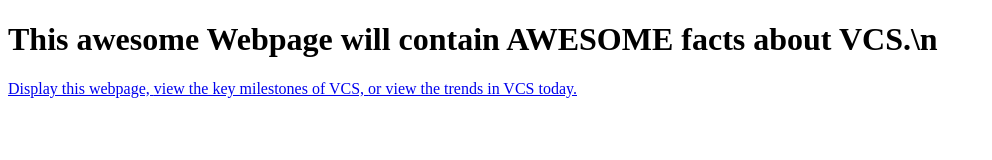
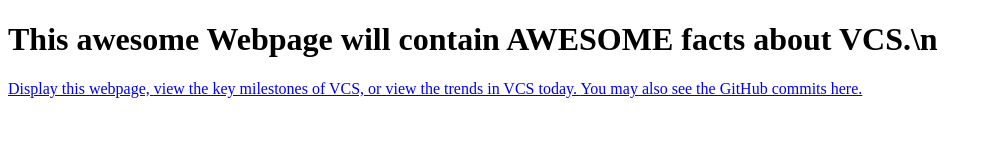
Before and after one commit to enidlodz/vcs-trendy-website, a plain HTML site: page index.html in a window 1280 px wide. Shown: the whole page, without its empty margins (0-992 px from the left). Drawn offline with Linux system fonts and the light colour scheme.

Commit message:
Add revisions view on Index

```diff
--- a/index.html
+++ b/index.html
@@ -8,7 +8,8 @@
     <nav>
         <a href="index.html">Display this webpage, </a>
         <a href="key.html">view the key milestones of VCS, </a>
-        <a href="trendy">or view the trends in VCS today.</a>
+        <a href="trendy">or view the trends in VCS today. </a>
+        <a href="https://github.com/enidlodz/vcs-trendy-site/">You may also see the GitHub commits here.</a>
     </nav>
 </body>
 </html>
```
